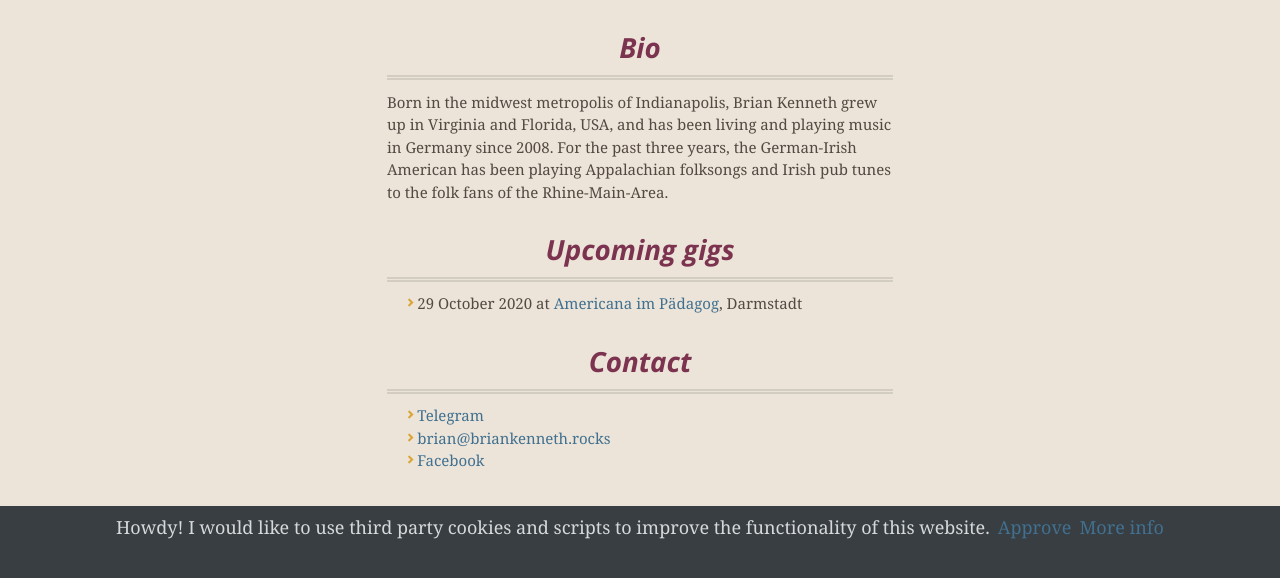
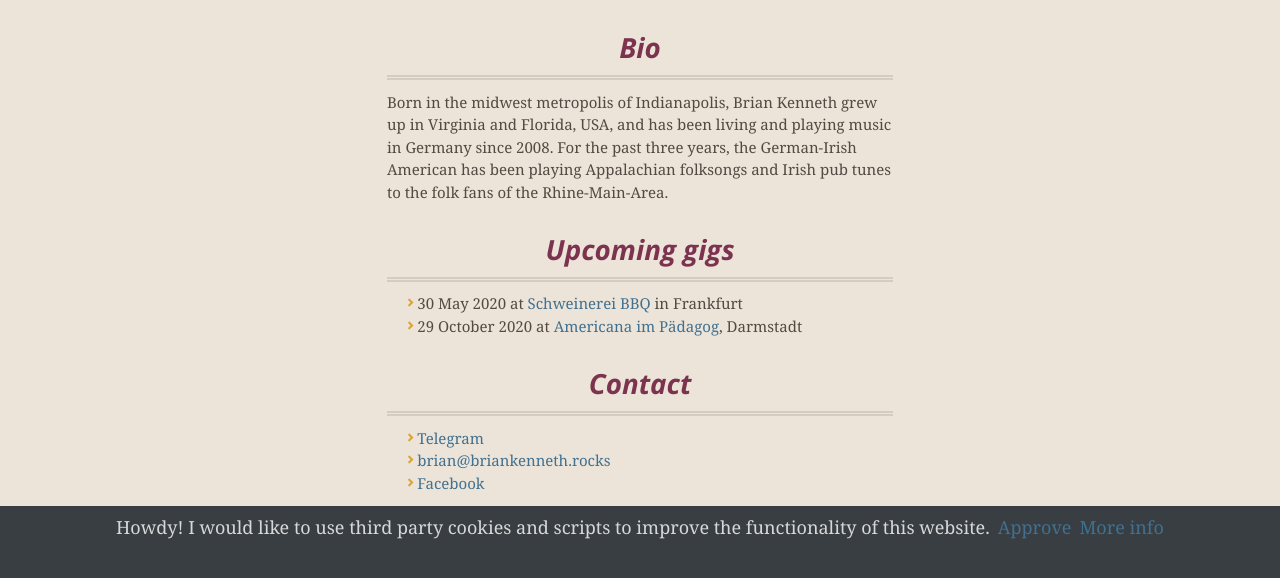
Before and after one commit to BrianInGermany/briankennethmusic, a Jekyll site: the page built from README.md, in a window 1280 px wide and 900 px high, scrolled down 798 px, cut to the strip 153-731 px from the top of the window. Built offline with Jekyll 4.4.1, drawn with Linux system fonts in a browser that asks for light colours; our own code applies the rules of GitHub Pages for plain Markdown files; comment, search, counter and statistics services are not loaded.

Commit message:
added gig info

```diff
--- a/README.md
+++ b/README.md
@@ -11,6 +11,7 @@ Listen in, and let the boom-chuck of the bluegrass tunes and the melancholy of t
 Born in the midwest metropolis of Indianapolis, Brian Kenneth grew up in Virginia and Florida, USA, and has been living and playing music in Germany since 2008. For the past three years, the German-Irish American has been playing Appalachian folksongs and Irish pub tunes to the folk fans of the Rhine-Main-Area.
 
 ## Upcoming gigs
+- 30 May 2020 at [Schweinerei BBQ](https://www.facebook.com/filmcatering.and.more) in Frankfurt
 - 29 October 2020 at [Americana im Pädagog](https://facebook.com/pages/category/Concert-Tour/Americana-im-P%C3%A4dagog-128978271026708/), Darmstadt
 
 ## Contact
```
Also changed, not shown: deutsch.md (+1 -0 lines).
